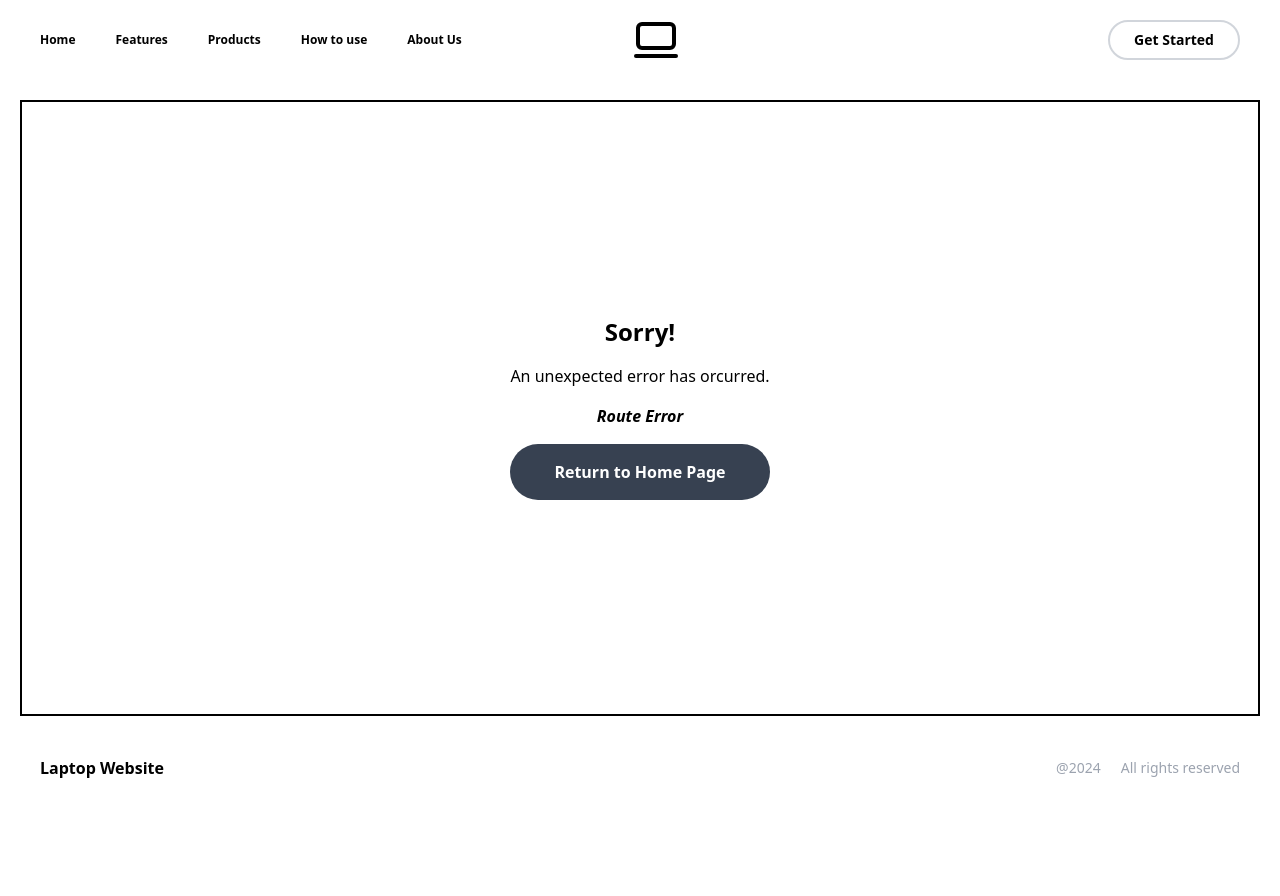
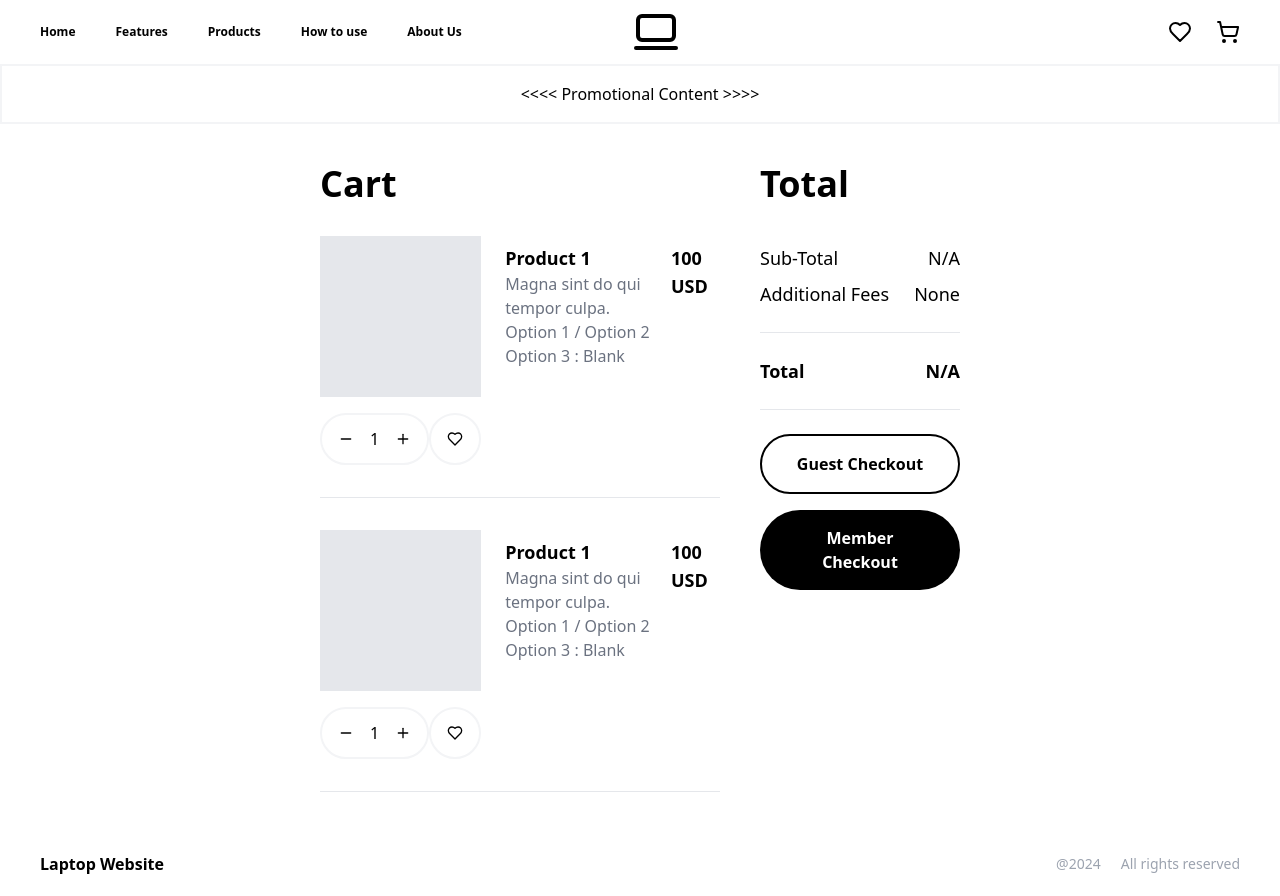
Before and after one commit to Twiztss/Laptop-Website, a React (Vite) app: page /cart in a window 1280 px wide. Before the commit the page ends 800 px from the top, so only its background shows below. Built offline with nearby package versions, Linux system fonts and the light colour scheme.

Commit message:
Add cart and favorite page with small adjustments
Add cart and favorite page. Replace header button which route to favorite and cart page

```diff
--- a/src/components/Header.tsx
+++ b/src/components/Header.tsx
@@ -1,5 +1,5 @@
 import { Link } from "react-router-dom"
-import { Laptop2Icon } from "lucide-react"
+import { Heart, Laptop2Icon, ShoppingCart } from "lucide-react"
 
 export default function Header() {
   return (
@@ -13,7 +13,10 @@ export default function Header() {
         </div>
         {/* <img src="" alt="" className="rounded-xl aspect-square w-[48px] absolute ml-[46.25%] border-black border-solid border-2"></img> */}
         <Laptop2Icon width={48} height={48} className="absolute ml-[46.25%]"/>
-        <button className="border-gray-300 font-bold rounded-full border-solid border-2 py-2 px-6 text-sm">Get Started</button>
+        <div className="flex gap-6">
+          <Link to={"/favorite"}><Heart width={24} height={24}/></Link>
+          <Link to={"/cart"}><ShoppingCart width={24} height={24}/></Link>
+        </div>
     </header>
   )
 }
--- a/src/components/Hero.tsx
+++ b/src/components/Hero.tsx
@@ -1,10 +1,12 @@
+import { Link } from "react-router-dom";
+
 export default function Hero() {
   return (
     <section className="flex justify-center items-center bg-gray-100 mx-5 my-0 h-5/6 rounded-3xl">
         <div className="flex flex-col gap-5 justify-center items-center">
-            <h1 className="text-7xl font-bold">Insert Product Slogan</h1>
+            <h1 className="text-7xl font-bold tracking-wider">Insert Product Slogan</h1>
             <p className="text-lg">Ut pariatur ex ea nulla officia deserunt aliquip esse consectetur officia.</p>
-            <button className="bg-gray-700 text-white font-bold py-4 px-10 rounded-full">Explore the option</button>
+            <button className="bg-gray-700 text-white font-bold py-4 px-10 rounded-full"><Link to={"/products/"}>Explore the option</Link></button>
         </div>
     </section>
   )
--- a/src/main.css
+++ b/src/main.css
@@ -1,3 +1,24 @@
 @tailwind base;
 @tailwind components;
 @tailwind utilities;
+
+/* width */
+::-webkit-scrollbar {
+    width: 10px;
+}
+
+/* Track */
+::-webkit-scrollbar-track {
+    background: #f1f1f1;
+}
+
+/* Handle */
+::-webkit-scrollbar-thumb {
+    background: #888;
+    border-radius: 5px;
+}
+
+/* Handle on hover */
+::-webkit-scrollbar-thumb:hover {
+    background: #555;
+}
--- /dev/null
+++ b/src/routes/cart.tsx
@@ -0,0 +1,87 @@
+import { Heart, Minus, Plus } from "lucide-react"
+import Footer from "../components/Footer"
+import Header from "../components/Header"
+import { Link } from "react-router-dom"
+import { useState } from "react"
+
+const CartItem = () => {
+
+    const [itemAmount, setItemAmount] = useState(1)
+
+    return (
+        <>
+            <div className="flex gap-6">
+                <div className="flex flex-col w-5/12 gap-4">
+                    <div className="bg-gray-200 aspect-square"></div>
+                    <div className="flex justify-between">
+                        <div className="flex gap-4 border-2 border-gray-100 rounded-full px-4 py-2 items-center">
+                            <button onClick={() => {itemAmount == 1 ? setItemAmount(1) :setItemAmount(itemAmount - 1)}}><Minus width={16} height={16}/></button>
+                            <p className="font-medium">{itemAmount}</p>
+                            <button onClick={() => setItemAmount(itemAmount + 1)}><Plus width={16} height={16}/></button>
+                        </div>
+                        <button className="border-2 border-gray-100 rounded-full p-4"><Heart width={16} height={16}/></button>
+                    </div>
+                </div>
+                <div className="flex justify-between w-full mt-2">
+                    <div>
+                        <h2 className="text-lg font-semibold">Product 1</h2>
+                        <h4 className="text-base text-gray-500 font-normal">Magna sint do qui tempor culpa.</h4>
+                        <h4 className="text-base text-gray-500 font-normal">{"Option 1"} / {"Option 2"}</h4>
+                        <h4 className="text-base text-gray-500 font-normal">{"Option 3"} : {"Blank"}</h4>
+                    </div>
+                    <p className="text-lg font-semibold">{itemAmount * 100} USD</p>
+                </div>
+            </div>
+            <hr className="w-full"/>
+        </>
+    )
+}
+
+export default function Cart() {
+
+    // Test item rendering
+    let haveItem = true
+
+    return (
+    <body className="flex flex-col w-full h-screen justify-between">
+        <Header />
+        <nav className="flex border-2 border-gray-100 w-full px-10 py-4 items-center justify-center">
+            <div className="flex w-1/2 justify-around">
+                <h4>{"<<<< Promotional Content >>>>"}</h4>
+            </div>
+        </nav>
+        <main className="flex m-10 h-5/6 gap-10 justify-center">
+            <section className="flex flex-col gap-8 w-1/3">
+                <h1 className="text-4xl font-bold">Cart</h1>
+                {haveItem ? <><CartItem /><CartItem /></> : <h4 className="text-lg font-semibold -mt-4">There is no item in your shopping cart.</h4>}
+            </section>
+            <section className="flex flex-col gap-6 w-1/6">
+                <h1 className="text-4xl font-bold">Total</h1>
+                <div className="flex gap-6">
+                    <div className="flex flex-col gap-2 mt-4 w-full">
+                        <div className="flex justify-between">
+                            <h2 className="text-lg font-normal">Sub-Total</h2>
+                            <h2 className="text-lg font-normal">N/A</h2>
+                        </div>
+                        <div className="flex justify-between">
+                            <h2 className="text-lg font-normal">Additional Fees</h2>
+                            <h2 className="text-lg font-normal">None</h2>
+                        </div>
+                        <hr className="w-full my-4"/>
+                        <div className="flex justify-between">
+                            <h2 className="text-lg font-semibold">Total</h2>
+                            <h2 className="text-lg font-semibold">N/A</h2>
+                        </div>
+                        <hr className="w-full my-4"/>
+                        <div className="flex flex-col w-full gap-4">
+                            <button className="flex border-2 border-black w-full justify-center items-center px-8 py-4 rounded-full"><Link to={""} className="font-bold">Guest Checkout</Link></button>
+                            <button className="flex bg-black w-full justify-center items-center px-8 py-4 rounded-full"><Link to={""} className="text-white font-bold">Member Checkout</Link></button>
+                        </div>
+                    </div>
+                </div>
+            </section>
+        </main>
+        <Footer />
+    </body>
+    )
+}
--- /dev/null
+++ b/src/routes/favorite.tsx
@@ -0,0 +1,42 @@
+import Footer from "../components/Footer"
+import Header from "../components/Header"
+import { Link } from "react-router-dom"
+
+const FavoriteItem = () => {
+    return (
+        <div className="flex flex-col w-1/6 gap-4 rounded-lg shadow-md justify-between aspect-video">
+            <div className="self-center w-full aspect-square bg-gray-100 rounded-t-lg"></div>
+            <div className="flex-col px-6 py-4 g-6">
+                <h1 className="font-bold text-xl tracking-wider cursor-pointer">
+                <Link to={``}>{"Product 1"}</Link>
+                </h1>
+                <p className="text-gray-400 text-sm font-medium mb-2">{"Ea ullamco ea amet esse in ad eu anim dolore irure."}</p>
+                <big className="text-xl text-slate-500 font-semibold">{100} USD</big>
+            </div>
+            <button className=""></button>
+        </div>
+    )
+}
+
+export default function Favorite() {
+
+    let haveFavorite = true
+
+    return (
+        <body className="flex flex-col w-full h-screen justify-between">
+            <Header />
+            <nav className="flex border-2 border-gray-100 w-full px-10 py-4 items-center justify-center">
+                <div className="flex w-1/2 justify-around">
+                    <h4>{"<<<< Promotional Content >>>>"}</h4>
+                </div>
+            </nav>
+            <main className="flex flex-col m-10 h-5/6">
+                <h1 className="text-4xl font-bold">Favorites</h1>
+                <div className={`${haveFavorite ? "justify-start" : "justify-center items-center"} flex flex-col py-10`}>
+                    {haveFavorite ? <><FavoriteItem /></> : <h2 className="text-lg font-semibold justify-self-center align-center">Item listed as favorite will appear here.</h2> }
+                </div>
+            </main>
+            <Footer />
+        </body>
+    )
+}
--- a/src/routes/feature.tsx
+++ b/src/routes/feature.tsx
@@ -92,12 +92,12 @@ const Sponsor = () => {
 
 export default function Feature() {
   return (
-    <main className="flex flex-col w-full h-screen justify-between">
+    <body className="flex flex-col w-full h-screen justify-between">
       <Header />
-        <section className="flex flex-col px-10 py-4 bg-gray-50">
-          <div className="flex flex-col gap-6 my-10 items-center">
-            <h1 className="text-center text-6xl font-bold">Features</h1>
-            <p className="text-center font-normal text-gray-400 text-lg w-5/12">Feature description describing how good the product actually is within few sentences captivating potential customers  .</p>
+      <section className="flex flex-col px-8 py-16 bg-gray-100 h-5/6">
+        <div className="flex flex-col gap-6 my-10 items-center h-3/4">
+          <h1 className="text-center text-6xl font-bold tracking-wider">Features</h1>
+          <p className="text-center font-normal text-gray-700 text-lg w-5/12">Feature description describing how good the product actually is within few sentences captivating potential customers  .</p>
           <div className="flex gap-4">
             <button className="bg-gray-700 text-white px-8 py-3 rounded-full font-medium">Register</button>
             <button className="border-gray-700 border-solid border-2 r py-3 px-8 rounded-full font-medium">Explore</button>
@@ -108,6 +108,6 @@ export default function Feature() {
       <Sponsor />
 
       <Footer />
-    </main>
+    </body>
   )
 }
```
Also changed, not shown: src/main.tsx (+10 -0 lines). Lines whose indentation alone changed are shown as unchanged.
